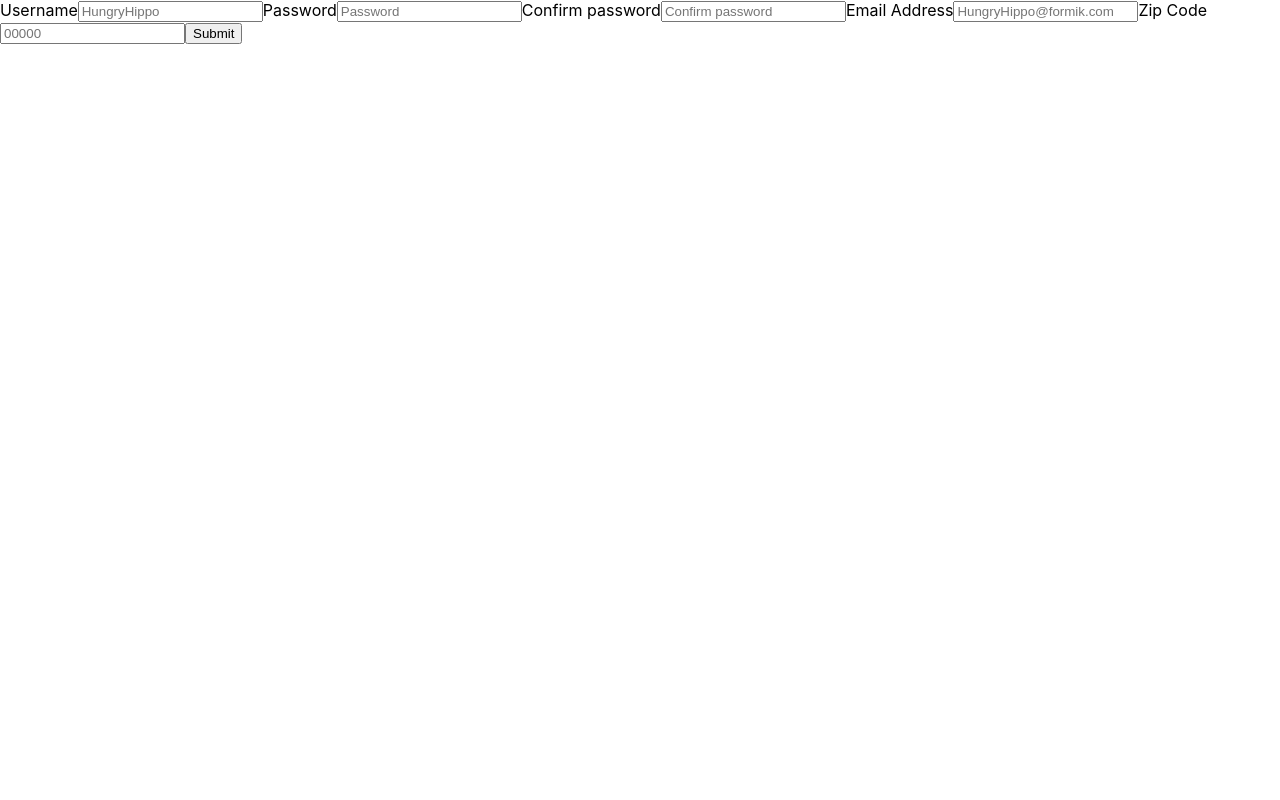
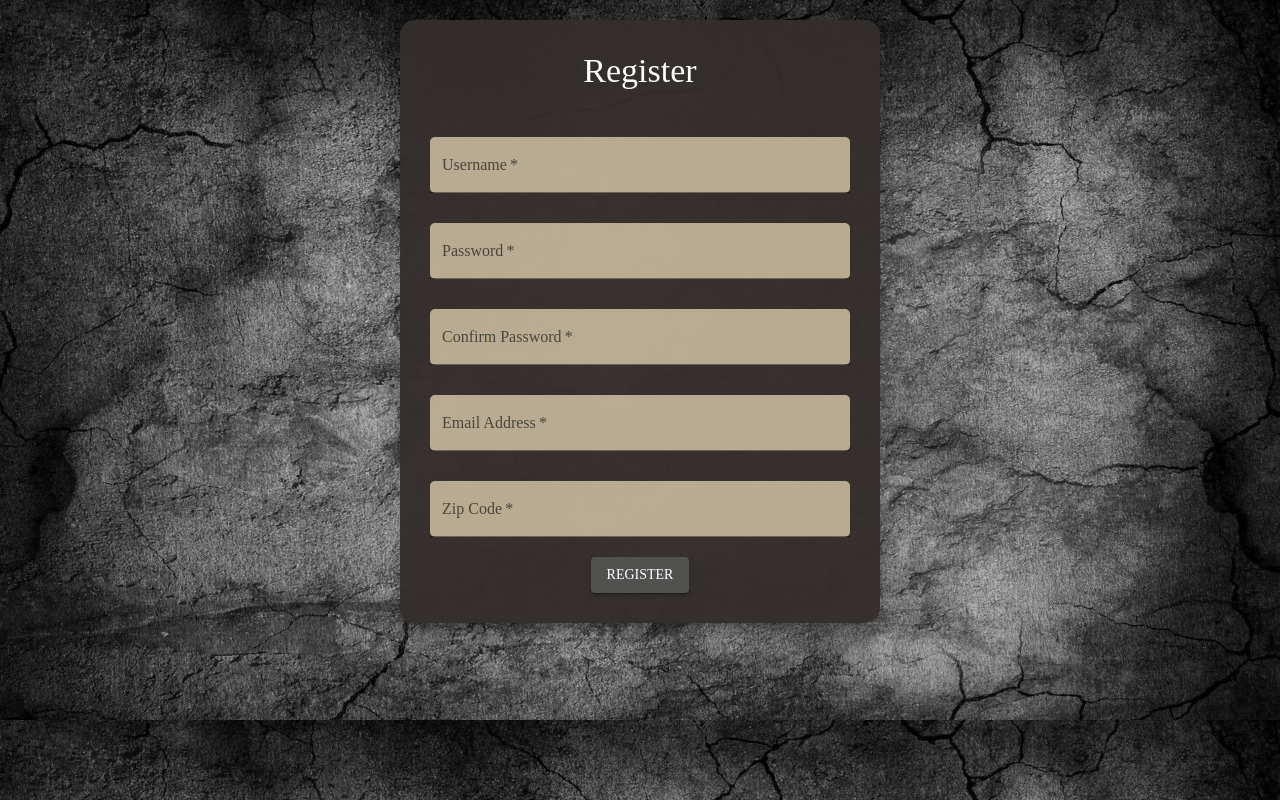
Before and after one commit to kmmhak/matchingboards, a React (Create React App) app in the folder frontend/: page /register in a window 1280 px wide. Built offline with nearby package versions, Linux system fonts and the light colour scheme.

Commit message:
MUI aspects

```diff
--- a/frontend/src/App.jsx
+++ b/frontend/src/App.jsx
@@ -1,14 +1,27 @@
 import './App.css';
 import { BrowserRouter } from 'react-router-dom';
+import { ThemeProvider, GlobalStyles } from '@mui/material';
 import Router from './constants/Routes';
+import theme from './assets/Themes';
+import bg from './assets/stone-bg2.jpg';
 
 function App() {
   return (
-    <BrowserRouter>
-      <div>
-        <Router />
-      </div>
-    </BrowserRouter>
+    <ThemeProvider theme={theme}>
+      <GlobalStyles
+        styles={{
+          body: {
+            backgroundImage: `url(${bg})`,
+            backgroundSize: 'cover',
+          },
+        }}
+      />
+      <BrowserRouter>
+        <div>
+          <Router />
+        </div>
+      </BrowserRouter>
+    </ThemeProvider>
   );
 }
 
--- /dev/null
+++ b/frontend/src/assets/Themes.jsx
@@ -0,0 +1,14 @@
+import { createTheme } from '@mui/material';
+
+const theme = createTheme({
+  palette: {
+    primary: {
+      main: '#51514f',
+    },
+  },
+  typography: {
+    fontFamily: 'Lora',
+  },
+});
+
+export default theme;
--- a/frontend/src/pages/Register.jsx
+++ b/frontend/src/pages/Register.jsx
@@ -2,13 +2,27 @@ import React from 'react';
 import { Formik, Form, useField } from 'formik';
 import * as Yup from 'yup';
 import axios from 'axios';
+import { TextField, Paper, Button, Typography, Box } from '@mui/material/';
 
 function MyTextInput({ label, ...props }) {
   const [field, meta] = useField(props);
   return (
     <>
-      <label htmlFor={props.id || props.name}>{label}</label>
-      <input className="text-input" {...field} {...props} />
+      <TextField
+        variant="filled"
+        className="text-input"
+        label={props.id}
+        style={{
+          backgroundColor: 'rgba(228, 212, 179, 0.824)',
+          borderRadius: '5px',
+          marginTop: '30px',
+        }}
+        {...field}
+        {...props}
+        fullWidth
+        required
+      />
+      <br />
       {meta.touched && meta.error ? (
         <div className="error">{meta.error}</div>
       ) : null}
@@ -17,6 +31,16 @@ function MyTextInput({ label, ...props }) {
 }
 
 function Register() {
+  const paperStyle = {
+    padding: 30,
+    height: 'auto',
+    borderRadius: '15px',
+    width: 420,
+    margin: '20px auto',
+    backgroundColor: 'rgba(52, 45, 43, 0.959)',
+    color: 'white',
+  };
+
   return (
     <Formik
       initialValues={{
@@ -37,6 +61,7 @@ function Register() {
             'Please enter a strong password',
           ),
         username: Yup.string()
+          .min(4, 'Must be at least 4 characters long')
           .max(20, 'Must be 20 characters or less')
           .required('Required'),
         confirmPassword: Yup.string()
@@ -62,10 +87,17 @@ function Register() {
           });
       }}
     >
+      <Paper elevation={10} style={paperStyle}>
+        <Box style={{ paddingBottom: '15px' }}>
+          <Typography variant="h4" style={{ textAlign: 'center' }}>
+            Register
+          </Typography>
+        </Box>
         <Form>
           <MyTextInput
             label="Username"
             name="username"
+            id="Username"
             type="text"
             placeholder="HungryHippo"
           />
@@ -73,6 +105,7 @@ function Register() {
           <MyTextInput
             label="Password"
             name="password"
+            id="Password"
             type="password"
             placeholder="Password"
           />
@@ -80,6 +113,7 @@ function Register() {
           <MyTextInput
             label="Confirm password"
             name="confirmPassword"
+            id="Confirm Password"
             type="password"
             placeholder="Confirm password"
           />
@@ -87,6 +121,7 @@ function Register() {
           <MyTextInput
             label="Email Address"
             name="email"
+            id="Email Address"
             type="email"
             placeholder="HungryHippo@formik.com"
           />
@@ -94,12 +129,18 @@ function Register() {
           <MyTextInput
             label="Zip Code"
             name="zipCode"
+            id="Zip Code"
             type="number"
             placeholder="00000"
           />
-
-        <button type="submit">Submit</button>
+          <br />
+          <Box style={{ textAlign: 'center' }}>
+            <Button type="submit" variant="contained">
+              Register
+            </Button>
+          </Box>
         </Form>
+      </Paper>
     </Formik>
   );
 }
```
Also changed, not shown: frontend/src/assets/placeholder.js (deleted), frontend/src/assets/stone-bg2.jpg (added), 1 other file (tests, documents, lock files or other folders). Lines whose indentation alone changed are shown as unchanged.
